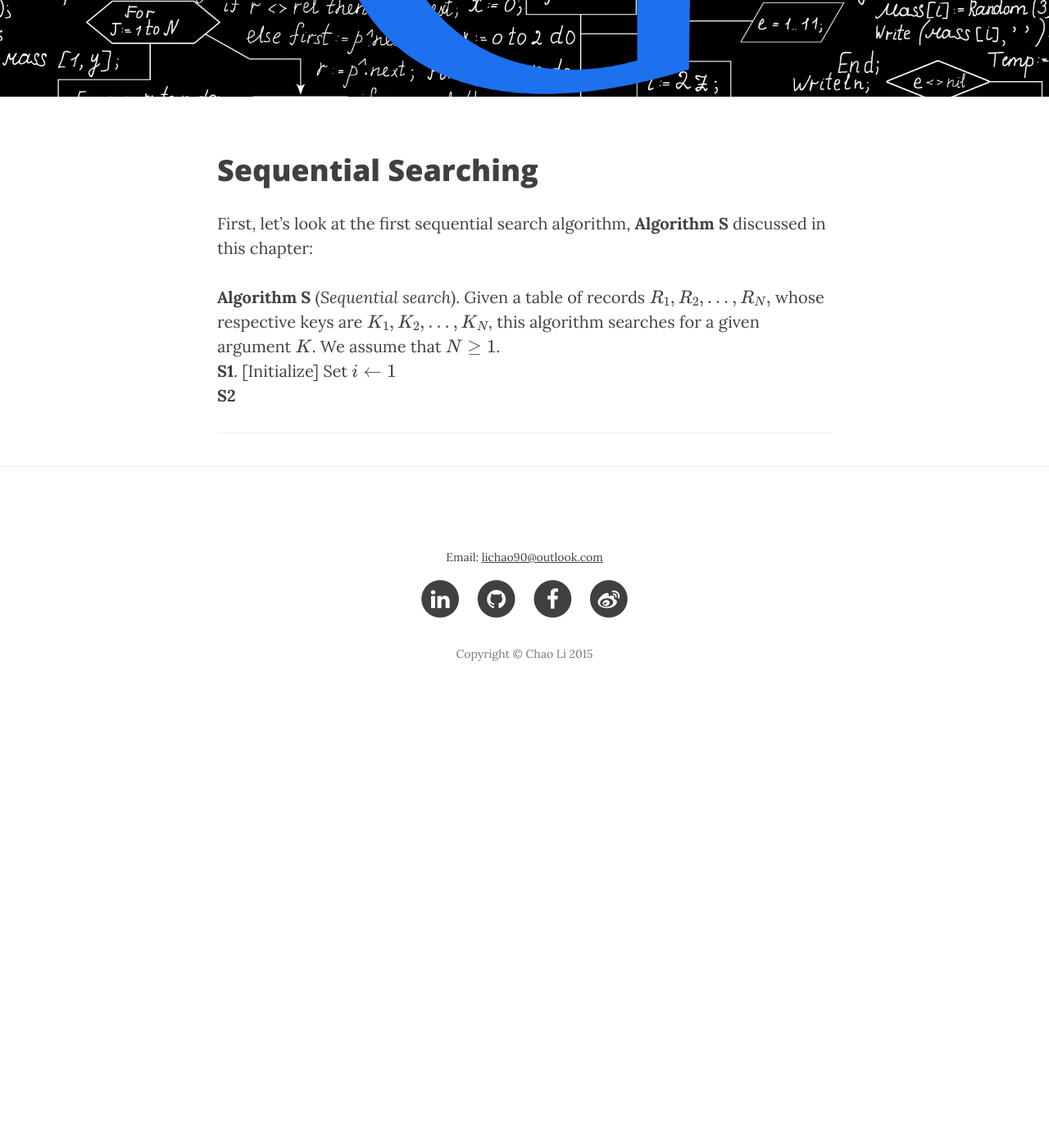
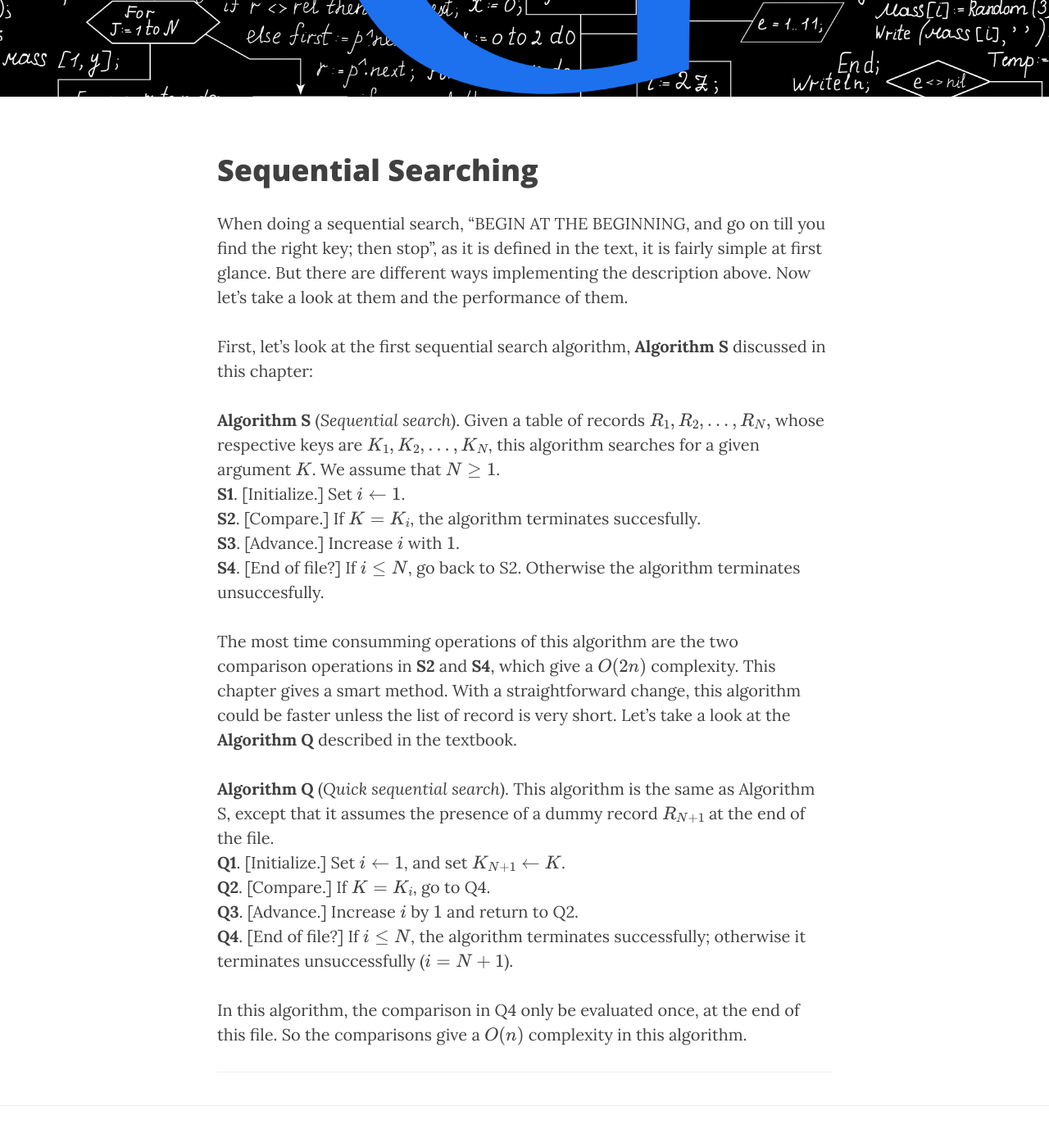
Before and after one commit to Mungyi/chaopli.github.io, a Jekyll site: the page built from _posts/2015-09-26-searching-algorithms.md, in a window 1280 px wide and 1400 px high, scrolled down 355 px. Shown: the top 1389 px of the window at 82% size. Built offline with Jekyll 4.4.1, drawn with Linux system fonts in a browser that asks for light colours; nearby versions of some CDN libraries; formulas are drawn with MathJax 3; before the commit the page ends 1229 px from its top, so only the background shows below that.

Commit message:
finished sequantial search

```diff
--- a/_posts/2015-09-26-searching-algorithms.md
+++ b/_posts/2015-09-26-searching-algorithms.md
@@ -6,8 +6,22 @@ header-img: "img/post-bg-07.jpg"
 ---
 
 # Sequential Searching
+When doing a sequential search, "BEGIN AT THE BEGINNING, and go on till you find the right key; then stop", as it is defined in the text, it is fairly simple at first glance. But there are different ways implementing the description above. Now let's take a look at them and the performance of them.
+
 First, let's look at the first sequential search algorithm, **Algorithm S** discussed in this chapter:
 
 **Algorithm S** (*Sequential search*). Given a table of records $R_1, R_2, ..., R_N,$ whose respective keys are $K_1,K_2,...,K_N$, this algorithm searches for a given argument $K$. We assume that $N\geq1$. \\
-**S1**. \[Initialize\] Set $i\leftarrow1$ \\
-**S2**
+**S1**. \[Initialize.\] Set $i\leftarrow1$. \\
+**S2**. \[Compare.\] If $K=K_i$, the algorithm terminates succesfully. \\
+**S3**. \[Advance.\] Increase $i$ with $1$. \\
+**S4**. \[End of file?\] If $i\leq N$, go back to S2. Otherwise the algorithm terminates unsuccesfully.
+
+The most time consumming operations of this algorithm are the two comparison operations in **S2** and **S4**, which give a $O(2n)$ complexity. This chapter gives a smart method. With a straightforward change, this algorithm could be faster unless the list of record is very short. Let's take a look at the **Algorithm Q** described in the textbook.
+
+**Algorithm Q** (*Quick sequential search*). This algorithm is the same as Algorithm S, except that it assumes the presence of a dummy record $R\_{N+1}$ at the end of the file. \\
+**Q1**. \[Initialize.\] Set $i\leftarrow1$, and set $K\_{N+1}\leftarrow K$. \\
+**Q2**. \[Compare.\] If $K=K_i$, go to Q4. \\
+**Q3**. \[Advance.\] Increase $i$ by $1$ and return to Q2. \\
+**Q4**. \[End of file?\] If $i\leq N$, the algorithm terminates successfully; otherwise it terminates unsuccessfully ($i=N+1$).
+
+In this algorithm, the comparison in Q4 only be evaluated once, at the end of this file. So the comparisons give a $O(n)$ complexity in this algorithm.
```
